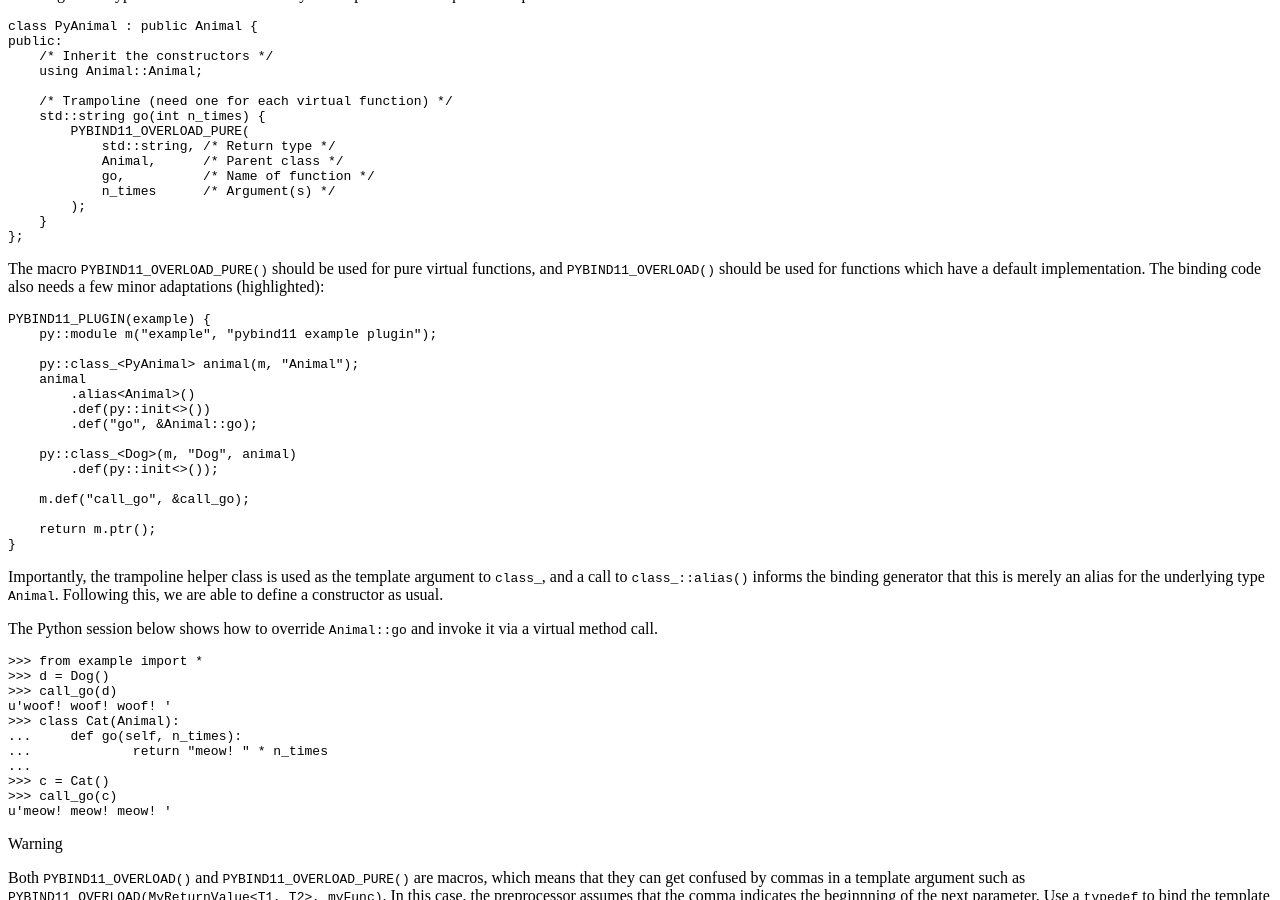
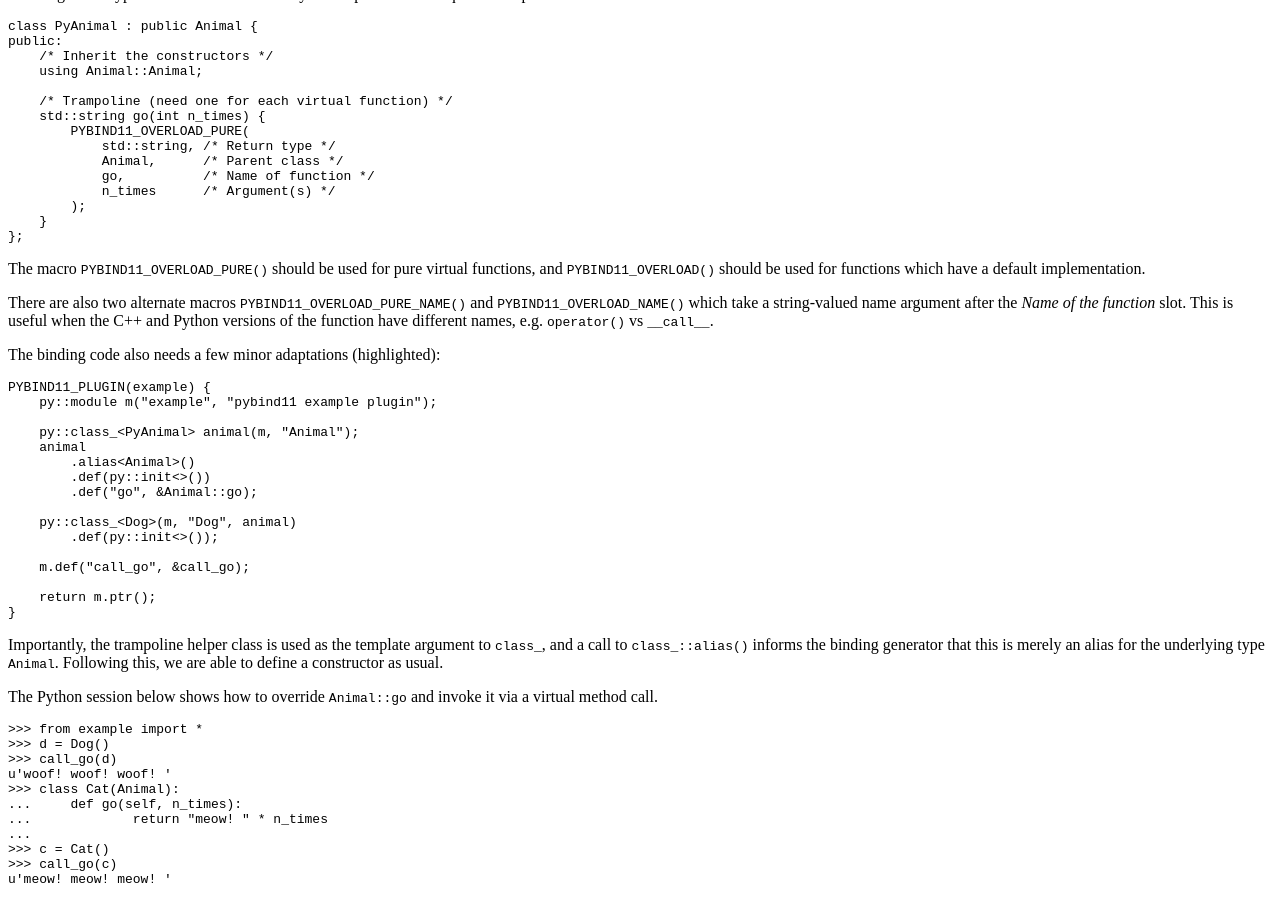
Before and after one commit to pybind/pybind11, a Sphinx documentation site: the page built from docs/advanced.rst, in a window 1280 px wide and 900 px high, scrolled down 3882 px. Built offline with Sphinx 7.4.7 and the Read the Docs theme 2.0.0, drawn with Linux system fonts in a browser that asks for light colours.

Commit message:
PYBIND11_OVERLOAD_NAME and PYBIND11_OVERLOAD_PURE_NAME (fixes #205)

```diff
--- a/docs/advanced.rst
+++ b/docs/advanced.rst
@@ -268,8 +268,14 @@
 
 The macro :func:`PYBIND11_OVERLOAD_PURE` should be used for pure virtual
 functions, and :func:`PYBIND11_OVERLOAD` should be used for functions which have
-a default implementation. The binding code also needs a few minor adaptations
-(highlighted):
+a default implementation.
+
+There are also two alternate macros :func:`PYBIND11_OVERLOAD_PURE_NAME` and
+:func:`PYBIND11_OVERLOAD_NAME` which take a string-valued name argument
+after the *Name of the function* slot. This is useful when the C++ and Python
+versions of the function have different names, e.g. ``operator()`` vs ``__call__``.
+
+The binding code also needs a few minor adaptations (highlighted):
 
 .. code-block:: cpp
     :emphasize-lines: 4,6,7
```
Also changed, not shown: 3 other files.
